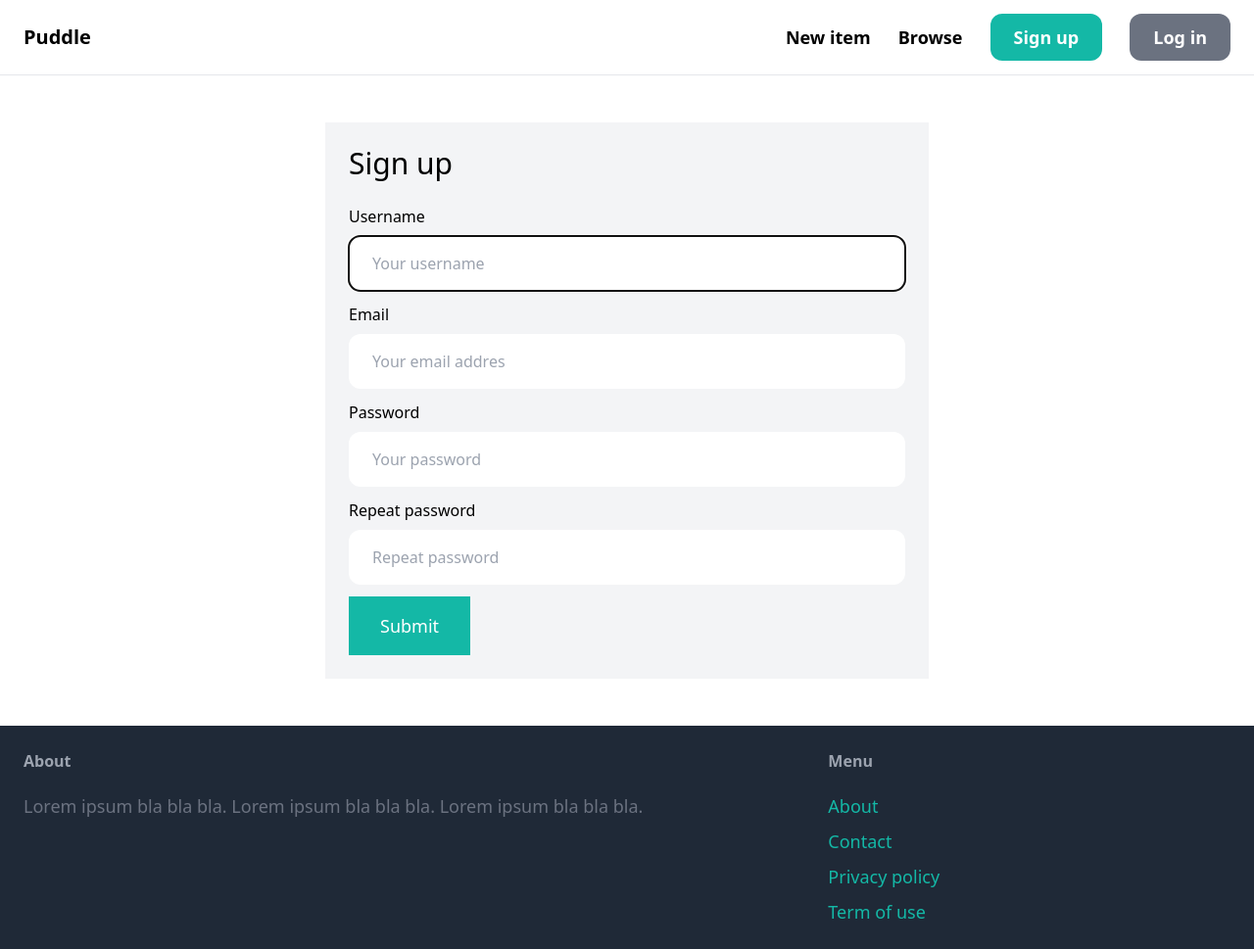
After one commit to ZahariBakov/My-projects, a Django app: page /signup/ in a window 1280 px wide. The commit adds this page. Shown: the whole page at 98% size. Run offline with Django 4.2, Linux system fonts and the light colour scheme; some libraries are stand-ins or nearby versions.

Commit message:
Update Django project "Puddle". Add "Logging in".

```diff
--- /dev/null
+++ b/Puddle/Puddle/core/forms.py
@@ -0,0 +1,41 @@
+from django import forms
+from django.contrib.auth.forms import UserCreationForm, AuthenticationForm
+from django.contrib.auth.models import User
+
+
+class LoginForm(AuthenticationForm):
+    username = forms.CharField(widget=forms.TextInput(attrs={
+        'placeholder': 'Your username',
+        'class': 'w-full py-4 px-6 rounded-xl'
+    }))
+
+    password = forms.CharField(widget=forms.PasswordInput(attrs={
+        'placeholder': 'Your password',
+        'class': 'w-full py-4 px-6 rounded-xl'
+    }))
+
+
+class SignupForm(UserCreationForm):
+    class Meta:
+        model = User
+        fields = ('username', 'email', 'password1', 'password2')
+
+    username = forms.CharField(widget=forms.TextInput(attrs={
+        'placeholder': 'Your username',
+        'class': 'w-full py-4 px-6 rounded-xl'
+    }))
+
+    email = forms.CharField(widget=forms.EmailInput(attrs={
+        'placeholder': 'Your email addres',
+        'class': 'w-full py-4 px-6 rounded-xl'
+    }))
+
+    password1 = forms.CharField(widget=forms.PasswordInput(attrs={
+        'placeholder': 'Your password',
+        'class': 'w-full py-4 px-6 rounded-xl'
+    }))
+
+    password2 = forms.CharField(widget=forms.PasswordInput(attrs={
+        'placeholder': 'Repeat password',
+        'class': 'w-full py-4 px-6 rounded-xl'
+    }))
--- a/Puddle/Puddle/core/templates/core/base.html
+++ b/Puddle/Puddle/core/templates/core/base.html
@@ -14,8 +14,13 @@
             <a href="#" class="text-lg font-semibold hover:text-gray-500">New item</a>
             <a href="#" class="text-lg font-semibold hover:text-gray-500">Browse</a>
 
-            <a href="{% url 'core:signup' %}" class="px-6 py-3 text-lg font-semibold bg-teal-500 text-white rounded-xl hover:bg-teal-700">Sign up</a>
-            <a href="#" class="px-6 py-3 text-lg font-semibold bg-gray-500 text-white rounded-xl hover:bg-gray-700">Log in</a>
+            {% if request.user.is_authenticated %}
+                <a href="#" class="px-6 py-3 text-lg font-semibold bg-teal-500 text-white rounded-xl hover:bg-teal-700">Inbox</a>
+                <a href="#" class="px-6 py-3 text-lg font-semibold bg-gray-500 text-white rounded-xl hover:bg-gray-700">Dashboard</a>
+            {% else %}
+                <a href="{% url 'core:signup' %}" class="px-6 py-3 text-lg font-semibold bg-teal-500 text-white rounded-xl hover:bg-teal-700">Sign up</a>
+                <a href="{% url 'core:login' %}" class="px-6 py-3 text-lg font-semibold bg-gray-500 text-white rounded-xl hover:bg-gray-700">Log in</a>
+            {% endif %}
         </div>
     </nav>
 
--- /dev/null
+++ b/Puddle/Puddle/core/templates/core/signup.html
@@ -0,0 +1,45 @@
+{%  extends 'core/base.html' %}
+
+{% block title %}Sign up{% endblock %}
+
+{% block content %}
+    <div class="w-1/2 my-6 mx-auto p-6 bg-gray-100 rouned-xl">
+        <h1 class="mb-6 text-3xl">Sign up</h1>
+
+        <form method="post" action=".">
+            {% csrf_token %}
+
+            <div class="mb-3">
+                <label class="inline-block mb-2">Username</label><br>
+                {{ form.username }}
+            </div>
+
+            <div class="mb-3">
+                <label class="inline-block mb-2">Email</label><br>
+                {{ form.email }}
+            </div>
+
+            <div class="mb-3">
+                <label class="inline-block mb-2">Password</label><br>
+                {{ form.password1 }}
+            </div>
+
+            <div class="mb-3">
+                <label class="inline-block mb-2">Repeat password</label><br>
+                {{ form.password2 }}
+            </div>
+
+            {% if form.errors or form.non_field_errors %}
+                    <div class="mb-3 p-6 bg-red-100 rounded-xl">
+                        {% for field in form %}
+                            {{ field.errors }}
+                        {% endfor %}
+
+                        {{ form.non_field_errors }}
+                    </div>
+            {% endif %}
+
+            <button class="py-4 px-8 text-lg bg-teal-500 hover:bg-teal-700 runded-xl text-white">Submit</button>
+        </form>
+    </div>
+{% endblock %}
--- /dev/null
+++ b/Puddle/Puddle/core/urls.py
@@ -0,0 +1,13 @@
+from django.contrib.auth import views as auth_views
+from django.urls import path
+from Puddle.core import views
+from Puddle.core.forms import LoginForm
+
+app_name = 'core'
+
+urlpatterns = [
+    path('', views.index, name='index'),
+    path('contact/', views.contact, name='contact'),
+    path('signup/', views.signup, name='signup'),
+    path('login/', auth_views.LoginView.as_view(template_name='core/login.html', authentication_form=LoginForm), name='login'),
+]
--- a/Puddle/Puddle/settings.py
+++ b/Puddle/Puddle/settings.py
@@ -28,6 +28,10 @@ SECRET_KEY = 'django-insecure-+bduit+a5d0jo6@4!!fz-8_f5$m^1)018j1d@&+8i-*sytabm2
 DEBUG = True
 
 ALLOWED_HOSTS = []
+
+LOGIN_URL = '/login/'
+LOGIN_REDIRECT_URL = '/'
+LOGOUT_REDIRECT_URL = '/'
 
 
 # Application definition
```
Also changed, not shown: Puddle/Puddle/core/templates/core/login.html (added, +35 -0 lines), Puddle/media/item_images/toy-car.jpg (added).
